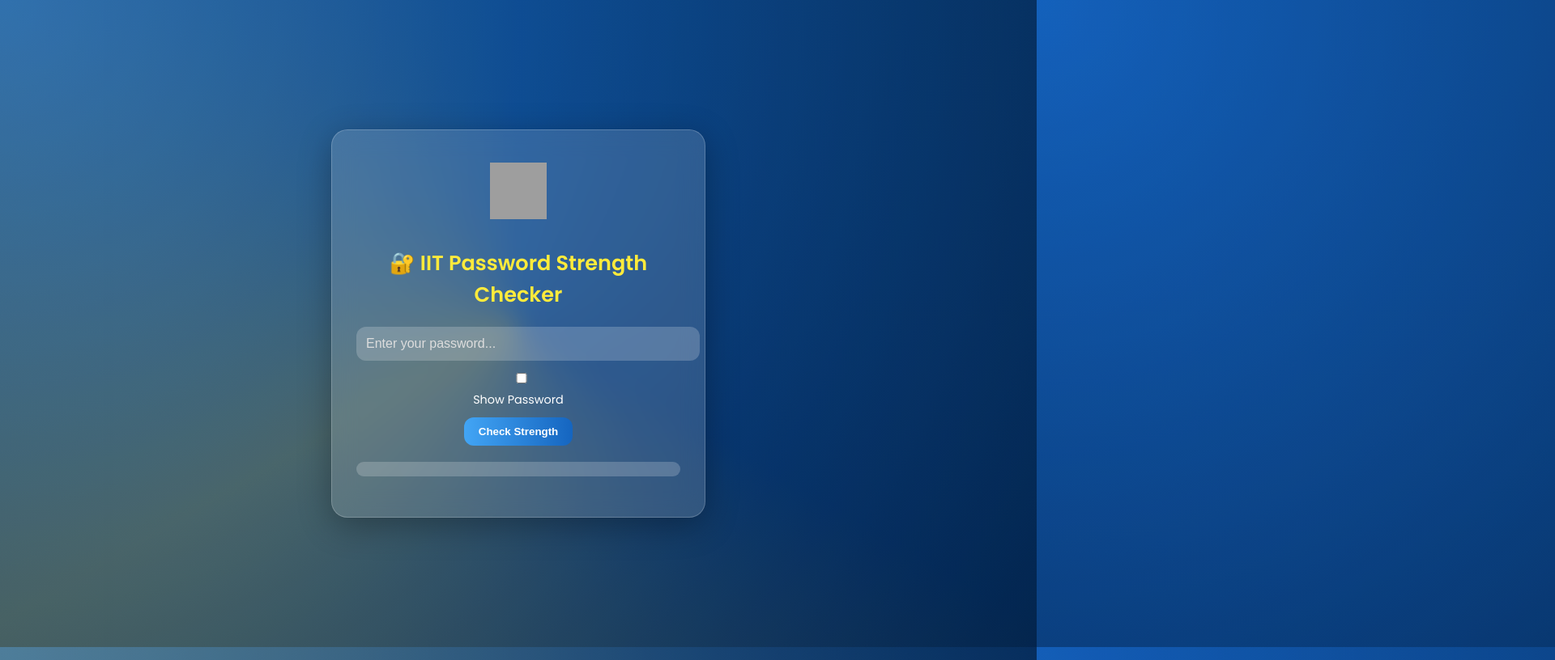
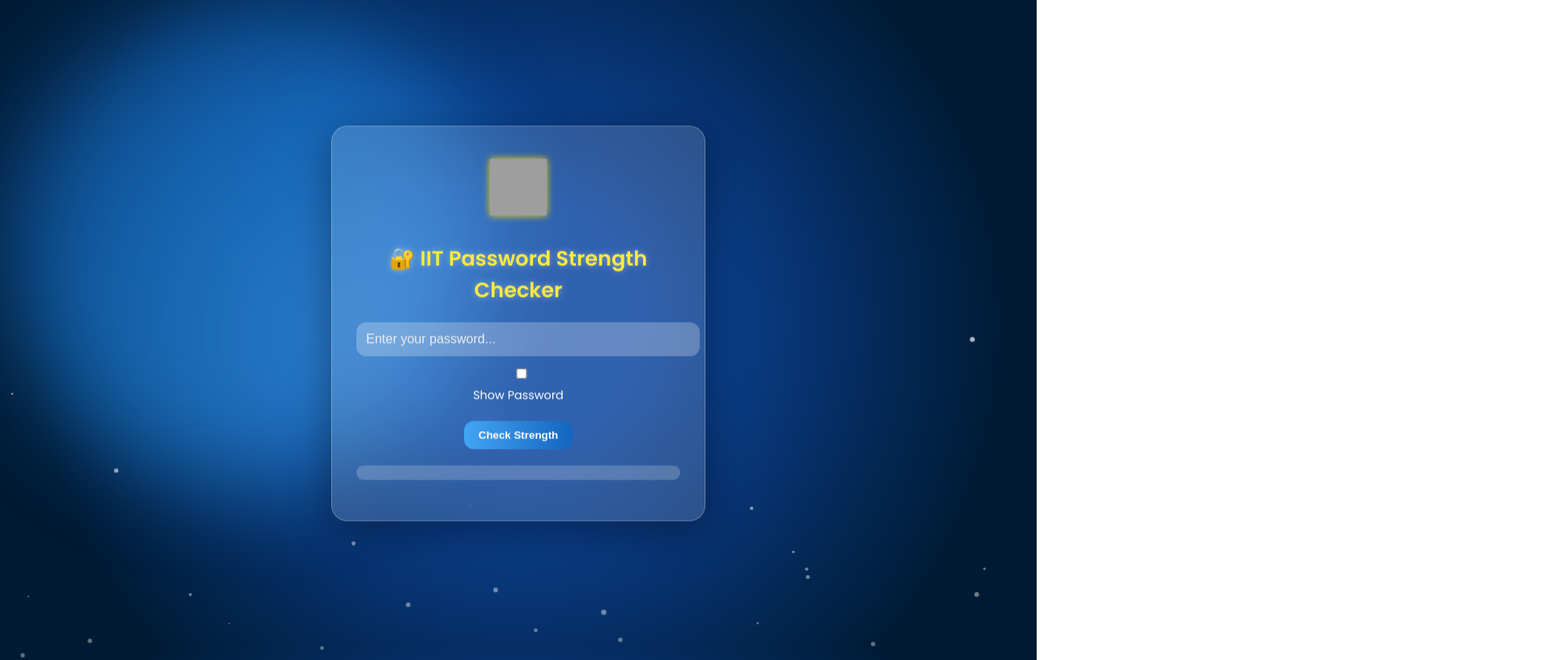
Before and after one commit to kb2717/ics-project, a plain HTML site: page index.html in a window 1280 px wide. Shown: the top 816 px of the page at 81% size, 1920 px wide, since content can reach past the window. Drawn offline with Linux system fonts and the light colour scheme; grey boxes are pictures that could not be loaded.

Commit message:
Add files via upload

```diff
--- a/index.html
+++ b/index.html
@@ -3,64 +3,81 @@
 <head>
 <meta charset="UTF-8" />
 <meta name="viewport" content="width=device-width, initial-scale=1.0" />
-<title>🔐 IIT Password Strength Checker</title>
+<title>🔐 IIT Password Strength Checker - 3D Edition</title>
 
 <style>
   @import url('https://fonts.googleapis.com/css2?family=Poppins:wght@400;600&display=swap');
 
-  body {
+  html, body {
+    height: 100%;
+    margin: 0;
     font-family: 'Poppins', sans-serif;
-    margin: 0;
-    height: 100vh;
-    display: flex;
-    align-items: center;
-    justify-content: center;
-    background: radial-gradient(circle at top left, #1565c0, #001a33);
     overflow: hidden;
+    background: radial-gradient(circle at center, #0d47a1 20%, #001a33 80%);
   }
 
-  /* animated background */
-  body::before {
-    content: "";
+  /* floating particles */
+  .particle {
     position: absolute;
-    top: -50%;
-    left: -50%;
-    width: 200%;
-    height: 200%;
-    background: conic-gradient(from 180deg at 50% 50%, #1565c0, #0d47a1, #ffca28, #1565c0);
-    animation: rotate 10s linear infinite;
-    opacity: 0.25;
+    background: rgba(255, 255, 255, 0.7);
+    border-radius: 50%;
+    pointer-events: none;
+    animation: float 8s linear infinite;
   }
 
-  @keyframes rotate {
-    from { transform: rotate(0deg); }
-    to { transform: rotate(360deg); }
+  @keyframes float {
+    from { transform: translateY(100vh) scale(0.5); opacity: 0; }
+    to { transform: translateY(-10vh) scale(1.2); opacity: 1; }
   }
 
+  /* rotating 3D sphere */
+  .sphere {
+    position: absolute;
+    width: 600px;
+    height: 600px;
+    border-radius: 50%;
+    background: radial-gradient(circle at 30% 30%, #42a5f5, #1e88e5, #0d47a1);
+    animation: spin 10s linear infinite;
+    filter: blur(60px);
+    opacity: 0.6;
+    transform-style: preserve-3d;
+  }
+
+  @keyframes spin {
+    0% { transform: rotateX(0deg) rotateY(0deg); }
+    100% { transform: rotateX(360deg) rotateY(360deg); }
+  }
+
+  /* main card */
   .card {
     position: relative;
     z-index: 1;
     width: 400px;
     padding: 40px 30px;
+    margin: auto;
+    top: 50%;
+    transform: translateY(-50%);
     border-radius: 20px;
     backdrop-filter: blur(15px);
     background: rgba(255, 255, 255, 0.15);
-    border: 1px solid rgba(255,255,255,0.2);
+    border: 1px solid rgba(255,255,255,0.25);
     color: #fff;
     text-align: center;
-    box-shadow: 0 10px 40px rgba(0,0,0,0.3);
+    box-shadow: 0 10px 50px rgba(0,0,0,0.4);
   }
 
   .logo {
     width: 70px;
     height: 70px;
     margin-bottom: 10px;
+    filter: drop-shadow(0 0 5px gold);
   }
 
   h1 {
     font-size: 1.6rem;
     margin-bottom: 20px;
     color: #ffeb3b;
+    text-shadow: 0 0 8px rgba(255,255,255,0.4);
   }
 
   input {
@@ -70,11 +87,11 @@
     border: none;
     outline: none;
     font-size: 1rem;
-    background: rgba(255,255,255,0.2);
+    background: rgba(255,255,255,0.25);
     color: #fff;
   }
 
-  ::placeholder { color: #ddd; }
+  ::placeholder { color: #eee; }
 
   label { font-size: 0.9rem; }
 
@@ -86,6 +103,7 @@
     padding: 10px 18px;
     font-weight: 600;
     cursor: pointer;
+    margin-top: 10px;
     transition: transform 0.2s, box-shadow 0.2s;
   }
 
@@ -127,10 +145,15 @@
     background: linear-gradient(90deg,#ffca28,#fbc02d);
     color: #000;
   }
+
 </style>
 </head>
 
 <body>
+
+  <!-- floating 3D sphere and particles -->
+  <div class="sphere"></div>
+
   <div class="card">
     <img src="https://cdn-icons-png.flaticon.com/512/2889/2889676.png" alt="lock" class="logo">
     <h1>🔐 IIT Password Strength Checker</h1>
@@ -146,6 +169,16 @@
   </div>
 
 <script>
+/* create floating background particles */
+for(let i=0;i<30;i++){
+  let p=document.createElement('div');
+  p.classList.add('particle');
+  p.style.left=Math.random()*100+'vw';
+  p.style.width=p.style.height=(Math.random()*5+2)+'px';
+  p.style.animationDuration=(5+Math.random()*5)+'s';
+  document.body.appendChild(p);
+}
+
 function calcStrength(pw){
   let score=0;
   if(pw.length>=8) score+=20;
@@ -207,9 +240,9 @@ document.getElementById('check').addEventListener('click',()=>{
   }
 });
 
-// 🎉 Confetti animation
+/* confetti effect */
 function confetti(){
-  for(let i=0;i<20;i++){
+  for(let i=0;i<25;i++){
     const e=document.createElement('div');
     e.style.position='fixed';
     e.style.width='8px';
@@ -222,8 +255,8 @@ function confetti(){
     document.body.appendChild(e);
     const x=(Math.random()-0.5)*400;
     const y=(Math.random()-0.5)*300;
-    e.animate([{transform:`translate(0,0)`},{transform:`translate(${x}px,${y}px)`,opacity:0}],{duration:800+Math.random()*600,fill:'forwards'});
-    setTimeout(()=>e.remove(),1500);
+    e.animate([{transform:`translate(0,0)`},{transform:`translate(${x}px,${y}px)`,opacity:0}],{duration:1000+Math.random()*600,fill:'forwards'});
+    setTimeout(()=>e.remove(),1600);
   }
 }
 </script>
```
